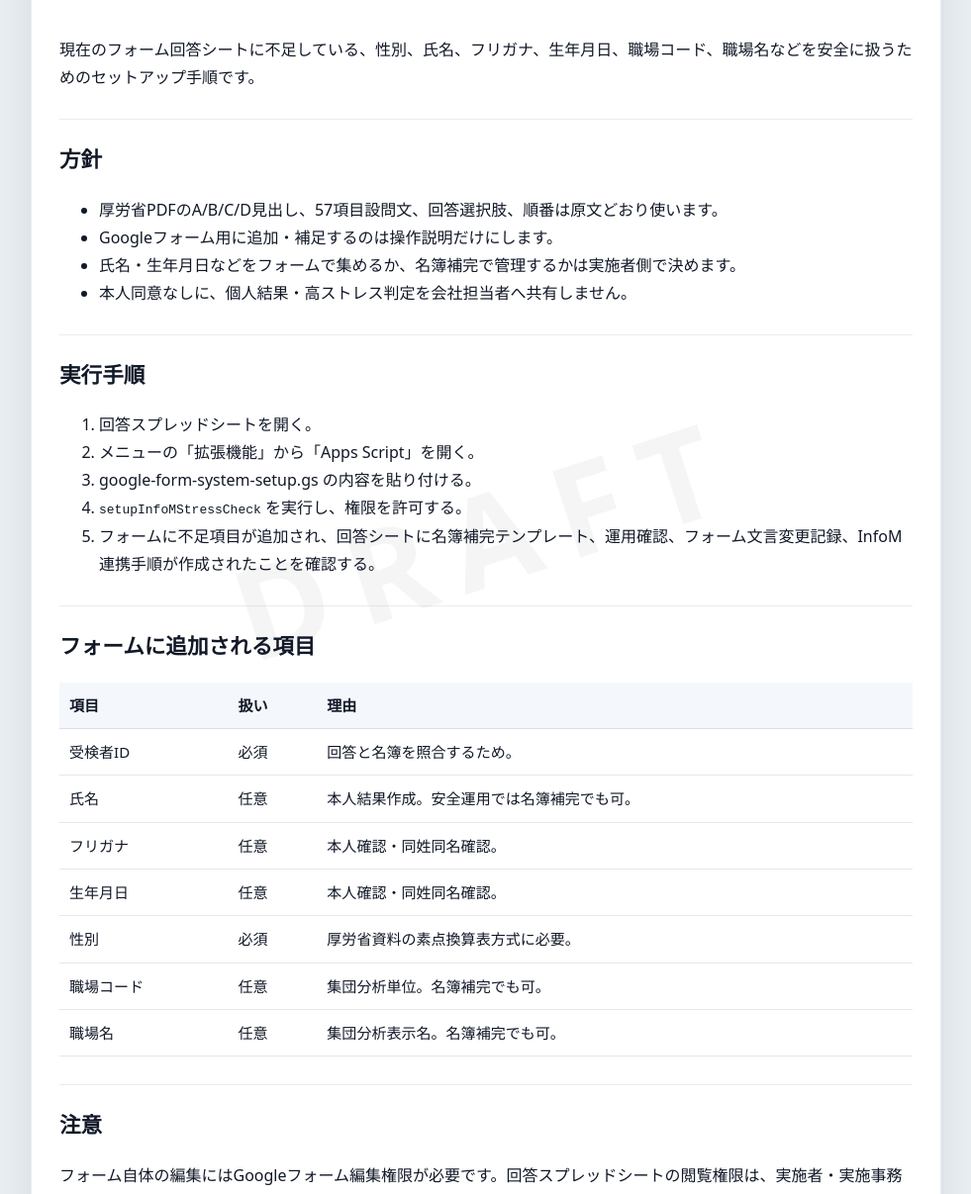
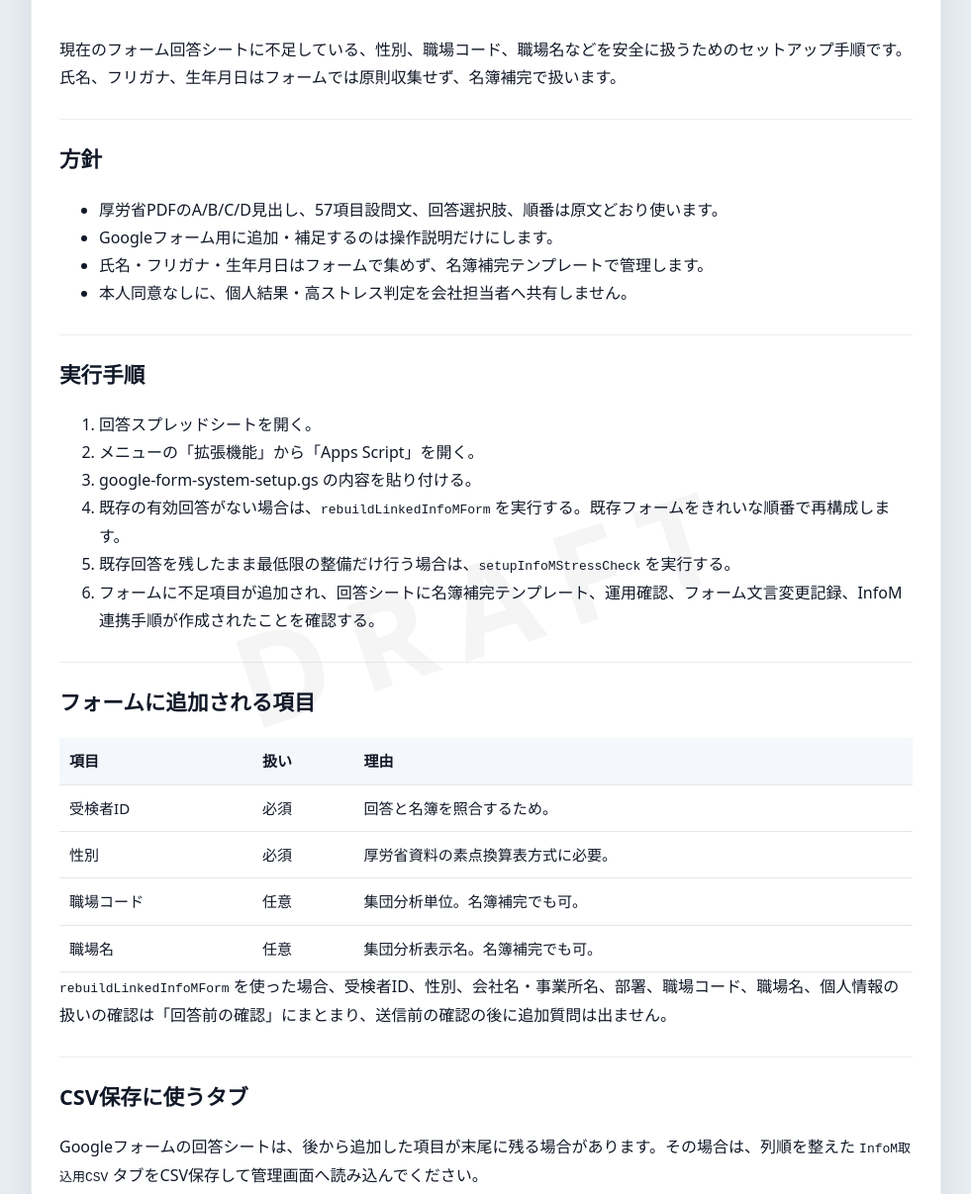
Before and after one commit to ob198-cpu/stresscheck, a plain HTML site: page infom-lp-sample/google-form-system-setup-guide.html in a window 1280 px wide. Shown: the part 273-1480 px from the top of the page at 99% size, without its empty margins (149-1130 px from the left). Drawn offline with Linux system fonts and the light colour scheme.

Commit message:
Rebuild Google form into clean respondent flow

```diff
--- a/infom-lp-sample/google-form-system-setup-guide.html
+++ b/infom-lp-sample/google-form-system-setup-guide.html
@@ -15,7 +15,7 @@
     <section>
       <p class="lp-kicker">Setup</p>
       <h1>Googleフォーム・回答シート連携セットアップ</h1>
-      <p>現在のフォーム回答シートに不足している、性別、氏名、フリガナ、生年月日、職場コード、職場名などを安全に扱うためのセットアップ手順です。</p>
+      <p>現在のフォーム回答シートに不足している、性別、職場コード、職場名などを安全に扱うためのセットアップ手順です。氏名、フリガナ、生年月日はフォームでは原則収集せず、名簿補完で扱います。</p>
     </section>
 
     <section>
@@ -23,7 +23,7 @@
       <ul>
         <li>厚労省PDFのA/B/C/D見出し、57項目設問文、回答選択肢、順番は原文どおり使います。</li>
         <li>Googleフォーム用に追加・補足するのは操作説明だけにします。</li>
-        <li>氏名・生年月日などをフォームで集めるか、名簿補完で管理するかは実施者側で決めます。</li>
+        <li>氏名・フリガナ・生年月日はフォームで集めず、名簿補完テンプレートで管理します。</li>
         <li>本人同意なしに、個人結果・高ストレス判定を会社担当者へ共有しません。</li>
       </ul>
     </section>
@@ -34,7 +34,8 @@
         <li>回答スプレッドシートを開く。</li>
         <li>メニューの「拡張機能」から「Apps Script」を開く。</li>
         <li><a href="google-form-system-setup.gs" target="_blank" rel="noreferrer">google-form-system-setup.gs</a> の内容を貼り付ける。</li>
-        <li><code>setupInfoMStressCheck</code> を実行し、権限を許可する。</li>
+        <li>既存の有効回答がない場合は、<code>rebuildLinkedInfoMForm</code> を実行する。既存フォームをきれいな順番で再構成します。</li>
+        <li>既存回答を残したまま最低限の整備だけ行う場合は、<code>setupInfoMStressCheck</code> を実行する。</li>
         <li>フォームに不足項目が追加され、回答シートに名簿補完テンプレート、運用確認、フォーム文言変更記録、InfoM連携手順が作成されたことを確認する。</li>
       </ol>
     </section>
@@ -44,13 +45,16 @@
       <table>
         <tr><th>項目</th><th>扱い</th><th>理由</th></tr>
         <tr><td>受検者ID</td><td>必須</td><td>回答と名簿を照合するため。</td></tr>
-        <tr><td>氏名</td><td>任意</td><td>本人結果作成。安全運用では名簿補完でも可。</td></tr>
-        <tr><td>フリガナ</td><td>任意</td><td>本人確認・同姓同名確認。</td></tr>
-        <tr><td>生年月日</td><td>任意</td><td>本人確認・同姓同名確認。</td></tr>
         <tr><td>性別</td><td>必須</td><td>厚労省資料の素点換算表方式に必要。</td></tr>
         <tr><td>職場コード</td><td>任意</td><td>集団分析単位。名簿補完でも可。</td></tr>
         <tr><td>職場名</td><td>任意</td><td>集団分析表示名。名簿補完でも可。</td></tr>
       </table>
+      <p><code>rebuildLinkedInfoMForm</code> を使った場合、受検者ID、性別、会社名・事業所名、部署、職場コード、職場名、個人情報の扱いの確認は「回答前の確認」にまとまり、送信前の確認の後に追加質問は出ません。</p>
+    </section>
+
+    <section>
+      <h2>CSV保存に使うタブ</h2>
+      <p>Googleフォームの回答シートは、後から追加した項目が末尾に残る場合があります。その場合は、列順を整えた <code>InfoM取込用CSV</code> タブをCSV保存して管理画面へ読み込んでください。</p>
     </section>
 
     <section>
```
Also changed, not shown: google-form-builder/Code.js (+20 -6 lines), 3 other files.
